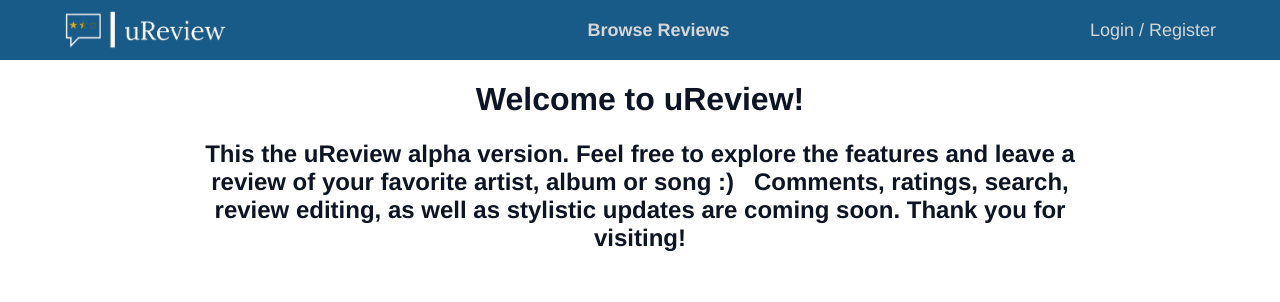
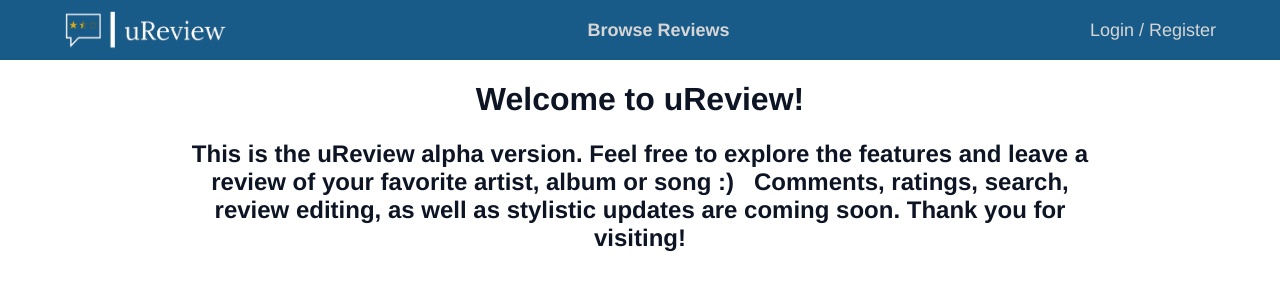
Before and after one commit to tvu254/Se7en_Reviews, a Vue app in the folder website_project/: page / in a window 1280 px wide. Shown: the top 302 px of the page. Built offline with nearby package versions, Linux system fonts and the light colour scheme; no server answers.

Commit message:
Update Home.vue

```diff
--- a/website_project/src/views/Home.vue
+++ b/website_project/src/views/Home.vue
@@ -1,7 +1,7 @@
 <template>
   <div class="homeAnnouncement">
     <h1><strong>Welcome to uReview!</strong></h1>
-    <h2> This  the uReview alpha version. Feel free to explore the features and leave a review of your favorite artist, album or song :) &nbsp;
+    <h2> This is the uReview alpha version. Feel free to explore the features and leave a review of your favorite artist, album or song :) &nbsp;
          Comments, ratings, search, review editing, as well as stylistic updates are coming soon. Thank you for visiting!
     </h2>
     <br>
```
